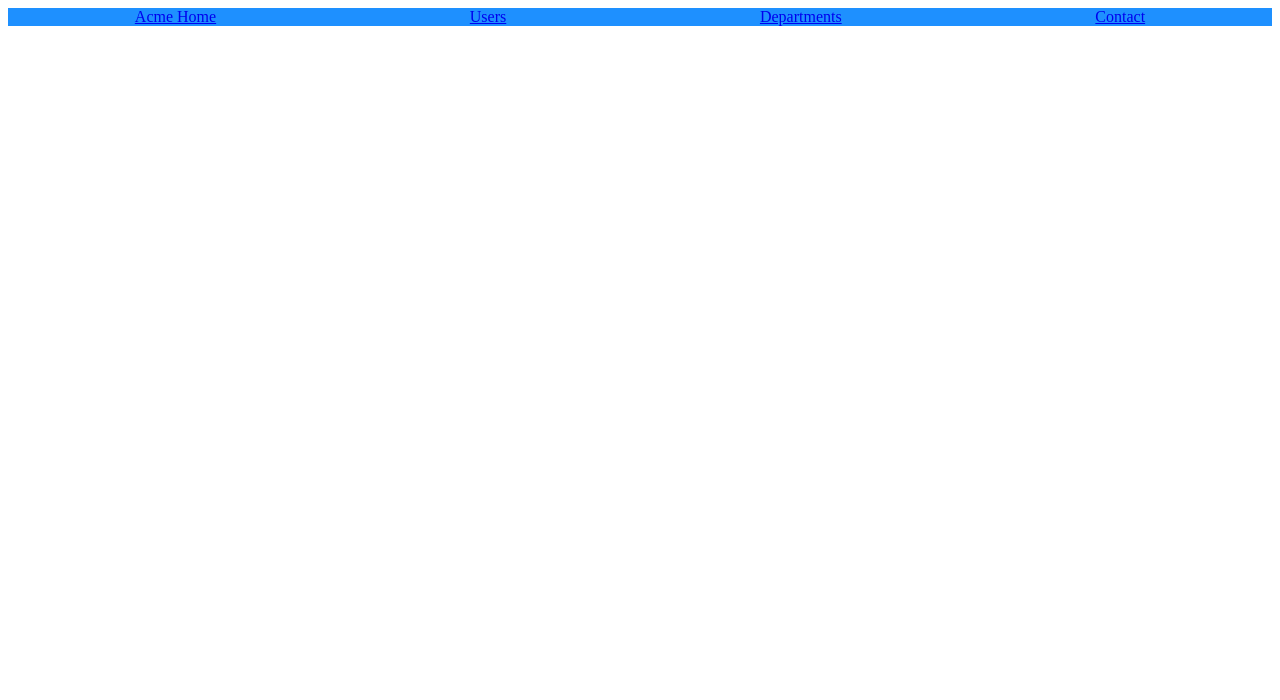
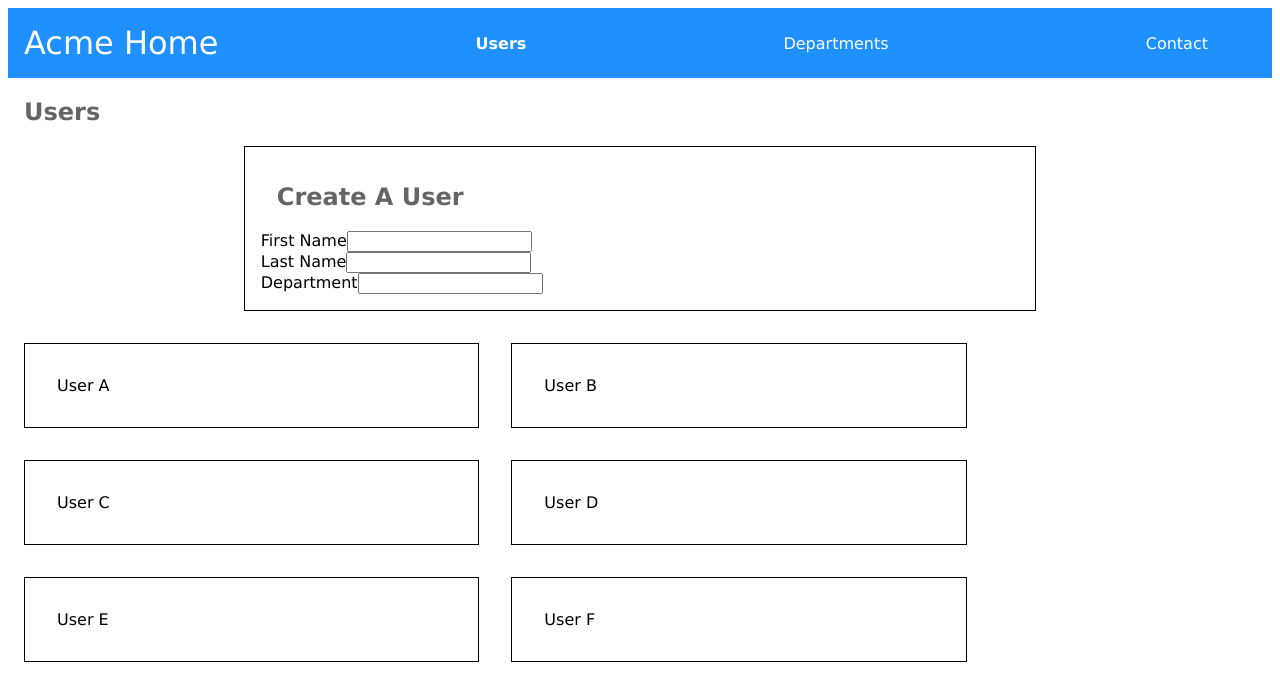
Before and after one commit to katthartic/acme-project, a plain HTML site: page acme-flex-layout.html in a window 1280 px wide. Drawn offline with Linux system fonts and the light colour scheme.

Commit message:
Add create-user and user-cards

```diff
--- a/acme-flex-layout.css
+++ b/acme-flex-layout.css
@@ -1,5 +1,71 @@
+body {
+    font-family: Verdana;
+}
+
 nav {
     display: flex;
+    align-items: center;
+    justify-content: space-between;
+    font-weight: 100;
+    background-color: dodgerblue;
+    padding: 1rem;
+}
+
+nav a {
+    color: white;
+    text-decoration: none;
+}
+
+nav a:first-child{
+    font-size: 2rem;
+
+}
+
+nav a:last-child {
+    padding-right: 3rem;
+}
+
+h2 {
+    color: rgb(101, 101, 101);
+    padding-left: 1rem;
+}
+
+form {
+    display: flex;
+    flex-direction: column;
+    border: solid 1px black;
+    padding: 1rem;
+    width: 60%
+}
+
+.form-group {
+    display: flex;
+
+}
+
+.selected {
+    font-weight: 700;
+}
+
+#create-user {
+    display: flex;
     justify-content: space-around;
-    background-color: dodgerblue;
 }
+
+#user-cards {
+    display: flex;
+    flex-wrap: wrap;
+}
+
+#user-cards > div {
+    border: solid 1px black;
+    padding: 2rem;
+    margin: 1rem;
+    width: calc(100% / 3 - 2rem);
+}
+
+@media (max-width: 600px) {
+    #user-cards > div {
+        width: 100%;
+    }
+}
--- a/acme-flex-layout.html
+++ b/acme-flex-layout.html
@@ -7,9 +7,26 @@
     <body>
         <nav>
             <a href="#">Acme Home</a>
-            <a href="#">Users</a>
+            <a class="selected" href="#">Users</a>
             <a href="#">Departments</a>
             <a href="#">Contact</a>
         </nav>
+        <h2>Users</h2>
+        <div id="create-user">
+            <form>
+                <h2>Create A User</h2>
+                <div class="form-group"><label>First Name</label><input></div>
+                <div class="form-group"><label>Last Name</label><input></div>
+                <div class="form-group"><label>Department</label><input></div>
+            </form>
+        </div>
+        <div id="user-cards">
+            <div>User A</div>
+            <div>User B</div>
+            <div>User C</div>
+            <div>User D</div>
+            <div>User E</div>
+            <div>User F</div>
+        </div>
     </body>
 </html>
```
